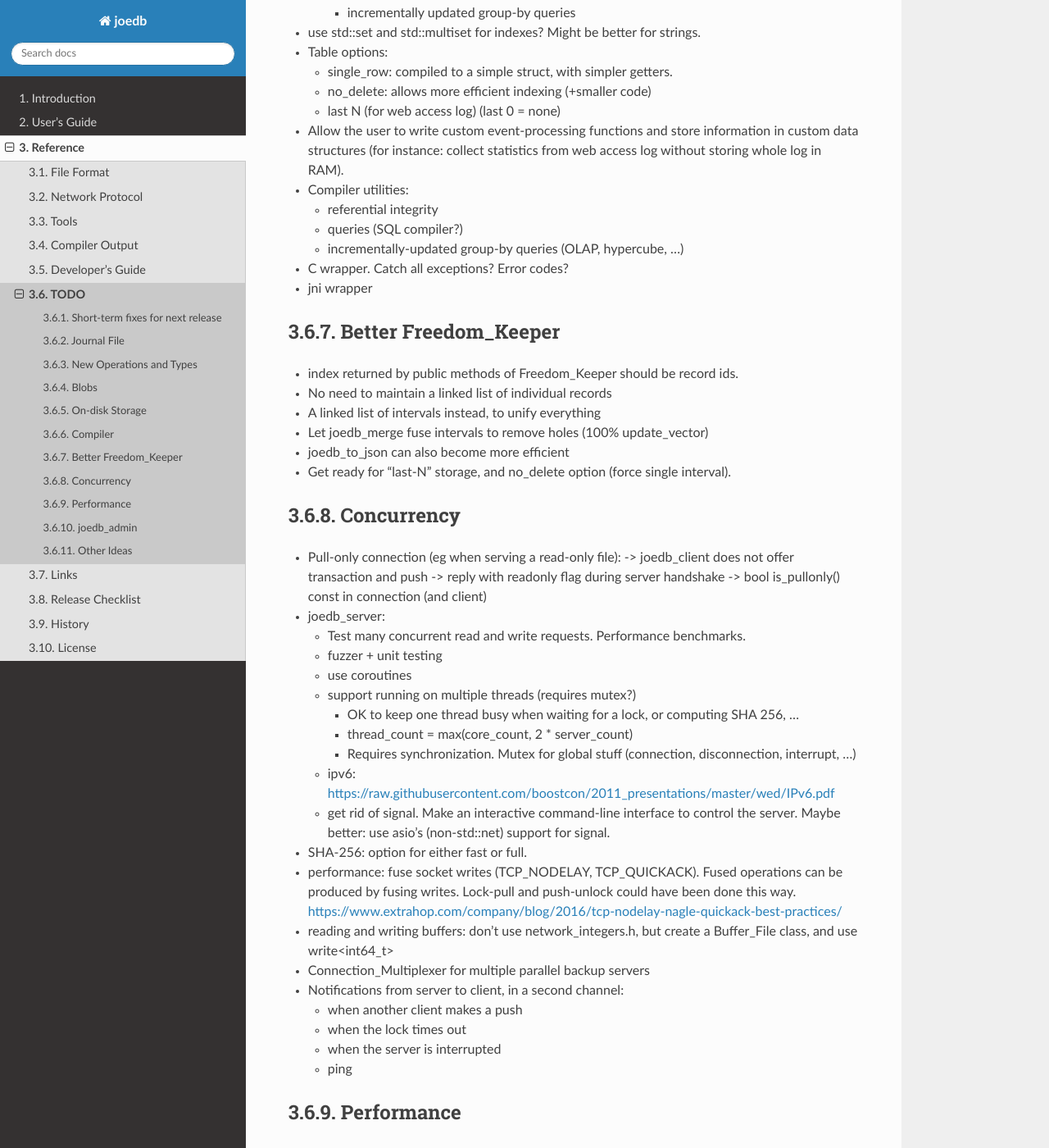
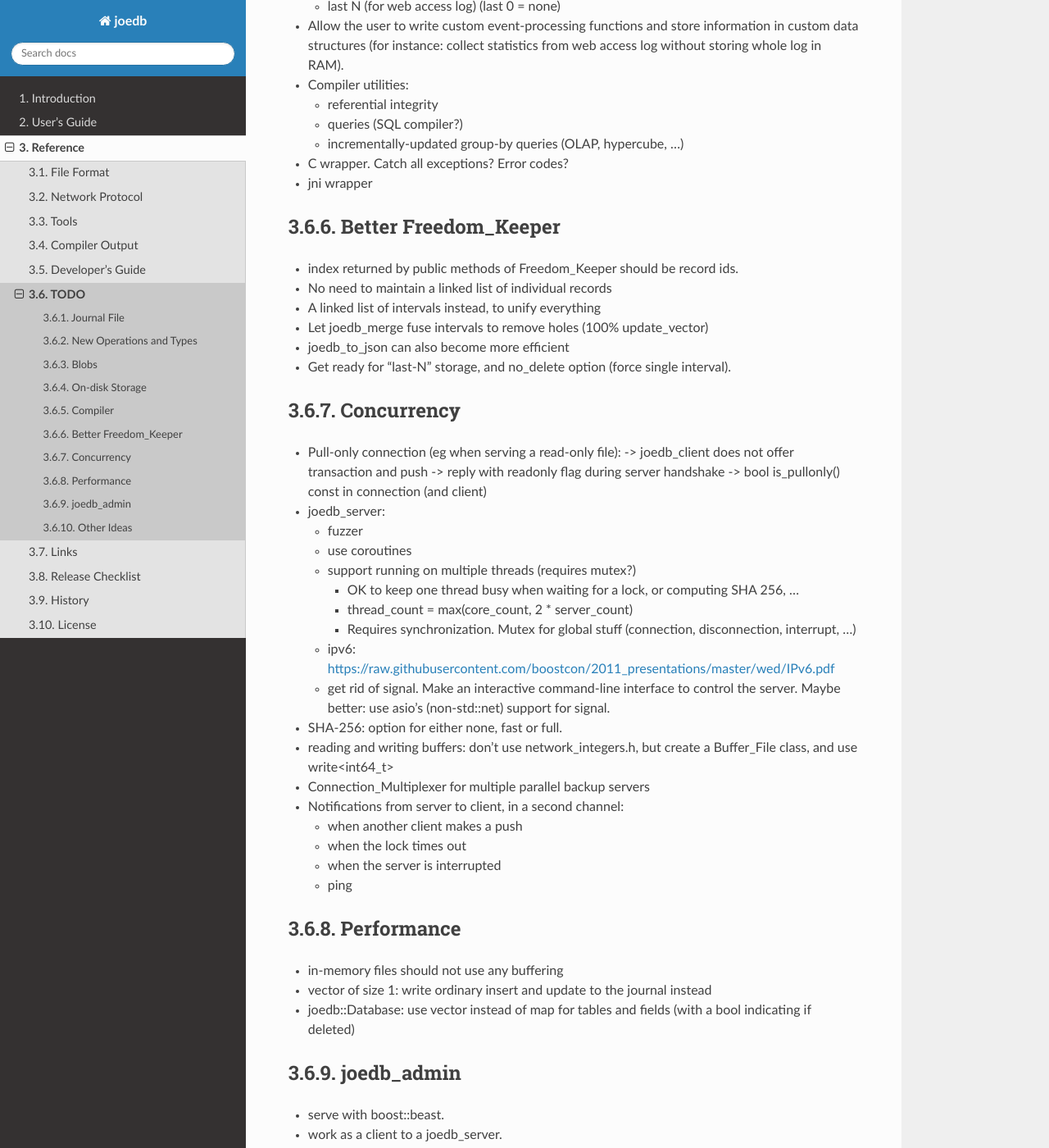
Before and after one commit to Remi-Coulom/joedb, a Sphinx documentation site: the page built from doc/source/todo.rst, in a window 1280 px wide and 1400 px high, scrolled down 1765 px. Shown: the whole window at 82% size. Built offline with Sphinx 7.4.7 and the Read the Docs theme 2.0.0, drawn with Linux system fonts in a browser that asks for light colours; formulas are drawn with MathJax 3; some of the changed text lies outside the part shown.

Commit message:
todo -> ready for releasing 8.0.0 (but wait a little)

```diff
--- a/doc/source/todo.rst
+++ b/doc/source/todo.rst
@@ -1,12 +1,5 @@
 TODO
 ====
-
-Short-term fixes for next release
----------------------------------
-
-- experience more with tcp::no_delay and efficient transfer of large push
-  or pull over a high-latency connection.
-
 
 Journal File
 ------------
@@ -116,8 +109,7 @@
   -> bool is_pullonly() const in connection (and client)
 - joedb_server:
 
-  - Test many concurrent read and write requests. Performance benchmarks.
-  - fuzzer + unit testing
+  - fuzzer
   - use coroutines
   - support running on multiple threads (requires mutex?)
 
@@ -129,10 +121,7 @@
   - get rid of signal. Make an interactive command-line interface to control
     the server. Maybe better: use asio's (non-std::net) support for signal.
 
-- SHA-256: option for either fast or full.
-- performance: fuse socket writes (TCP_NODELAY, TCP_QUICKACK). Fused operations
-  can be produced by fusing writes. Lock-pull and push-unlock could have been
-  done this way. https://www.extrahop.com/company/blog/2016/tcp-nodelay-nagle-quickack-best-practices/
+- SHA-256: option for either none, fast or full.
 - reading and writing buffers: don't use network_integers.h, but create a
   Buffer_File class, and use write<int64_t>
 - Connection_Multiplexer for multiple parallel backup servers
```
